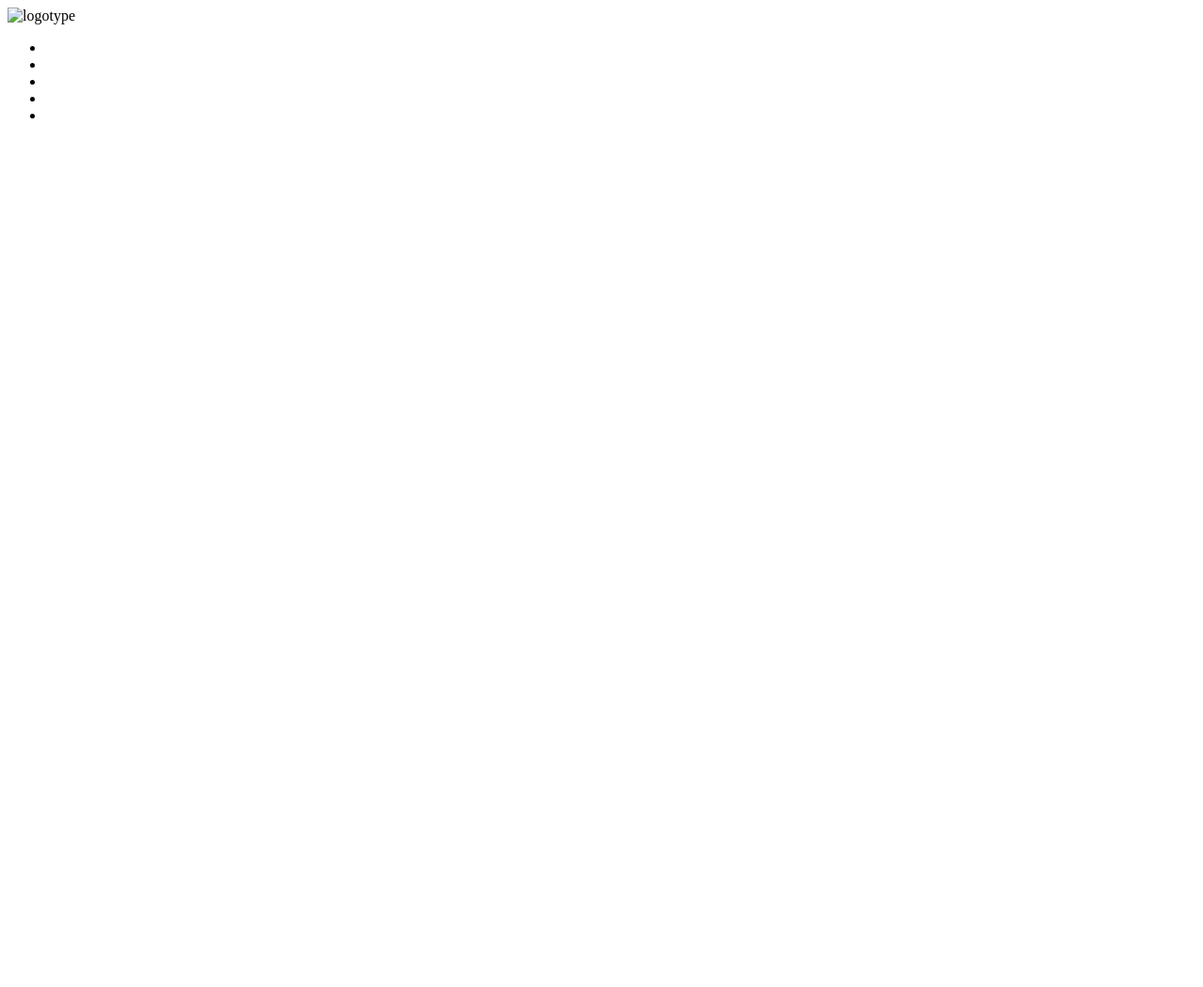
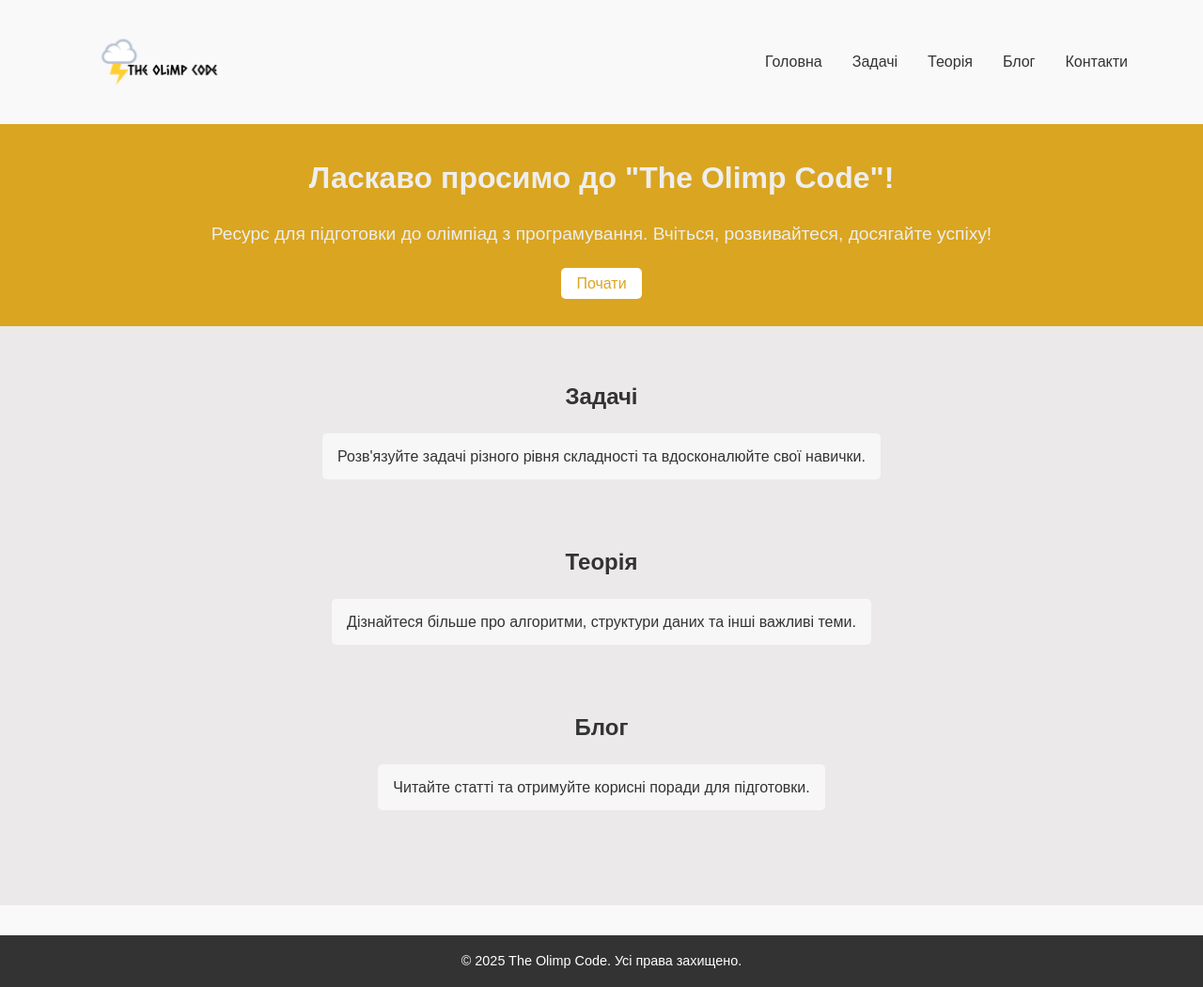
Before and after one commit to OleksandrHub/TheOlimpCode, a plain HTML site: page index.html in a window 1280 px wide. Shown: the whole page at 94% size. Before the commit the page ends 800 px from the top, so only its background shows below. Drawn offline with Linux system fonts and the light colour scheme.

Commit message:
Wrote css and html to index.html

```diff
--- a/index.html
+++ b/index.html
@@ -9,17 +9,47 @@
 <body>
     <header>
         <div class="container">
-            <img src="" alt="logotype">
+            <img src="image/logotype.png" alt="logotype">
             <nav>
                 <ul>
-                    <li><a href=""></a></li>
-                    <li><a href=""></a></li>
-                    <li><a href=""></a></li>
-                    <li><a href=""></a></li>
-                    <li><a href=""></a></li>
+                    <li><a href="index.html">Головна</a></li>
+                    <li><a href="tasks.html">Задачі</a></li>
+                    <li><a href="theory.html">Теорія</a></li>
+                    <li><a href="blog.html">Блог</a></li>
+                    <li><a href="contact.html">Контакти</a></li>
                 </ul>
             </nav>
         </div>
     </header>
+    <main>
+        <section class="hero">
+            <div class="container">
+                <h2>Ласкаво просимо до "The Olimp Code"!</h2>
+                <p>Ресурс для підготовки до олімпіад з програмування. Вчіться, розвивайтеся, досягайте успіху!</p>
+                <a href="tasks.html" class="btn">Почати</a>
+            </div>
+        </section>
+        <section class="features">
+            <div class="container">
+                <div class="feature">
+                    <h3>Задачі</h3>
+                    <p>Розв'язуйте задачі різного рівня складності та вдосконалюйте свої навички.</p>
+                </div>
+                <div class="feature">
+                    <h3>Теорія</h3>
+                    <p>Дізнайтеся більше про алгоритми, структури даних та інші важливі теми.</p>
+                </div>
+                <div class="feature">
+                    <h3>Блог</h3>
+                    <p>Читайте статті та отримуйте корисні поради для підготовки.</p>
+                </div>
+            </div>
+        </section>
+    </main>
+    <footer>
+        <div class="container">
+            <p>&copy; 2025 The Olimp Code. Усі права захищено.</p>
+        </div>
+    </footer>
 </body>
 </html>
--- a/styles.css
+++ b/styles.css
@@ -0,0 +1,127 @@
+/* Загальні стилі */
+body {
+    margin: 0;
+    font-family: 'Arial', sans-serif;
+    line-height: 1.6;
+    background-color: #f9f9f9;
+    color: #333;
+}
+
+.container {
+    width: 90%;
+    max-width: 1200px;
+    margin: 0 auto;
+}
+
+/* Шапка сайту */
+header {
+    color: #333;
+    padding: 1rem 0;
+    display: flex;
+    align-items: center;
+    justify-content: space-between;
+}
+
+header img {
+    max-height: 100px;
+    margin-left: 1rem;
+}
+
+header nav ul {
+    list-style: none;
+    padding: 0;
+    display: flex;
+    justify-content: center;
+    margin: 0;
+}
+
+header nav ul li {
+    margin: 0 1rem;
+}
+
+header nav ul li a {
+    color: #333;
+    text-decoration: none;
+    font-size: 1rem;
+    transition: color 0.3s;
+}
+
+header nav ul li a:hover {
+    color: goldenrod;
+    border-bottom: 1px solid black;
+}
+
+header .container{
+    display: flex;
+    justify-content: space-between;
+    align-items: center;
+}
+
+/* Hero-секція */
+.hero {
+    background-color: goldenrod;
+    color: #eee;
+    text-align: center;
+    padding: 2rem 0;
+}
+
+.hero h2 {
+    font-size: 2rem;
+    margin: 0 0 1rem;
+}
+
+.hero p {
+    font-size: 1.2rem;
+    margin-bottom: 1.5rem;
+}
+
+.hero .btn {
+    background-color: #fff;
+    color: goldenrod;
+    text-decoration: none;
+    padding: 0.5rem 1rem;
+    font-size: 1rem;
+    border-radius: 5px;
+    transition: background-color 0.3s, color 0.3s;
+}
+
+.hero .btn:hover {
+    background-color: #333;
+    color: #fff;
+}
+
+/* Особливості сайту */
+.features {
+    background-color: #ebe9e9;
+    padding: 2rem 0;
+    text-align: center;
+}
+
+.features .feature {
+    margin-bottom: 5rem;
+}
+
+.features h3 {
+    font-size: 1.5rem;
+    margin-bottom: 2rem;
+}
+.feature p {
+    display: inline;
+    padding: 1rem;
+    background-color: #f7f7f7;
+    border-radius: 5px;
+}
+
+/* Підвал */
+footer {
+    background-color: #333;
+    color: #fff;
+    text-align: center;
+    padding: 1rem 0;
+    margin-top: 2rem;
+}
+
+footer p {
+    margin: 0;
+    font-size: 0.9rem;
+}
```
